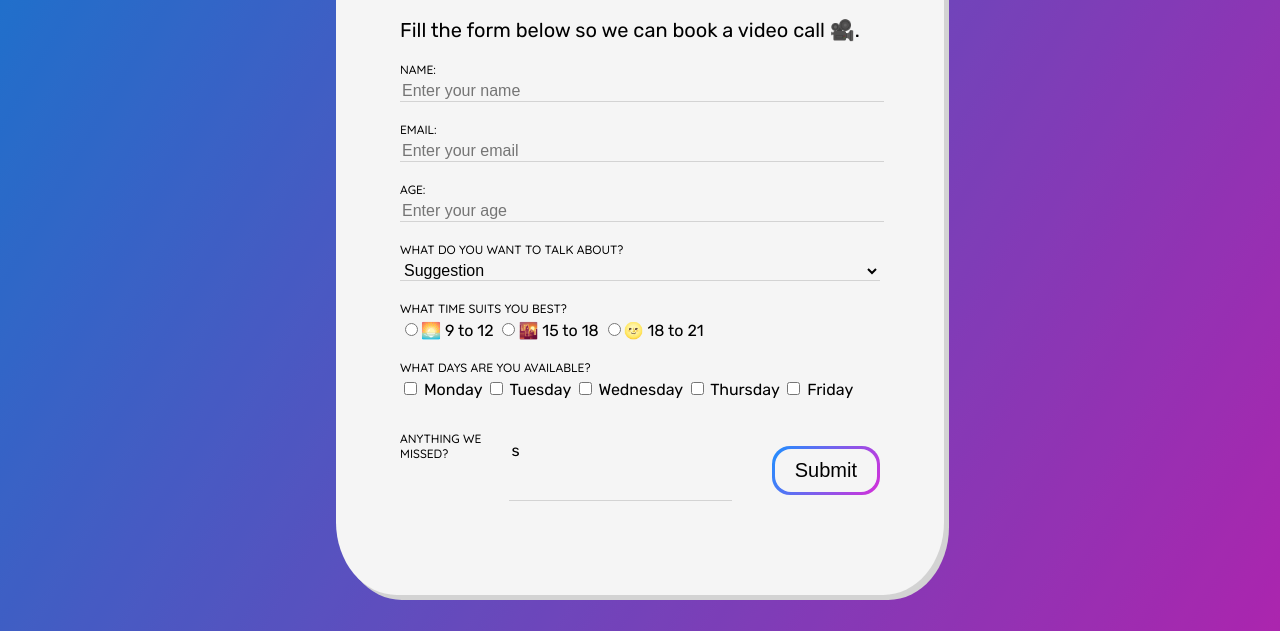
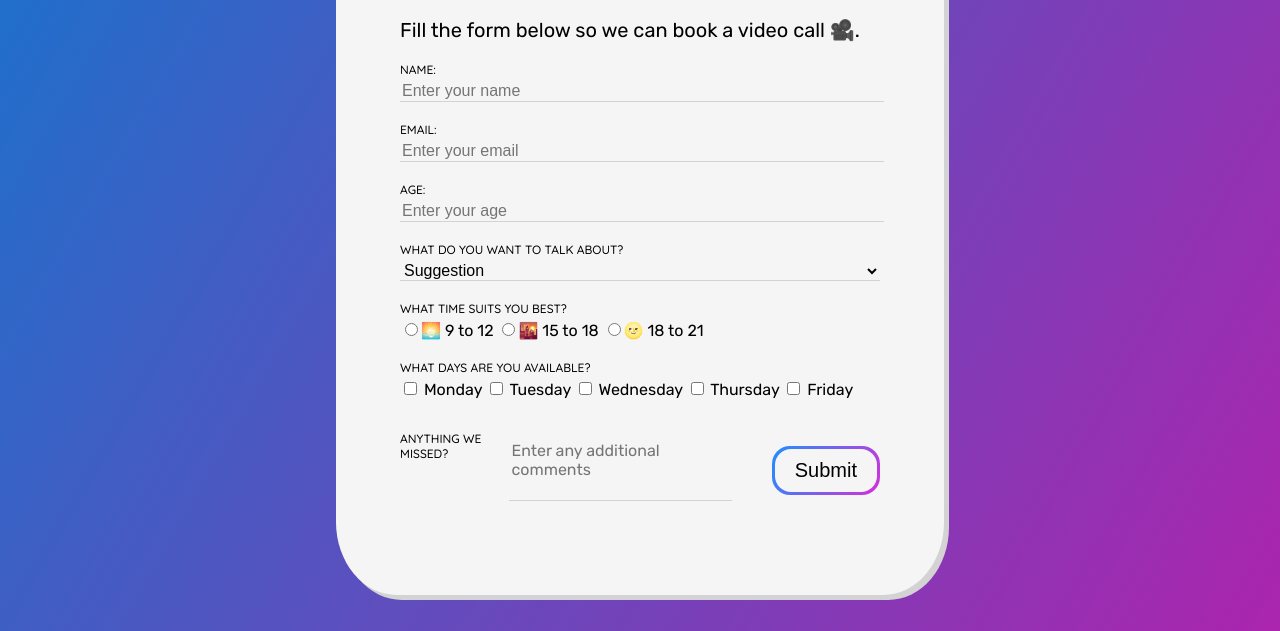
Before and after one commit to carlogs99/freeCodeCampSurveyForm, a plain HTML site: page index.html in a window 1280 px wide. Shown: the part 169-800 px from the top of the page. Drawn offline with Linux system fonts and the light colour scheme.

Commit message:
Fixed textarea typo that put in an unwanted placeholder

```diff
--- a/index.html
+++ b/index.html
@@ -74,8 +74,7 @@
             <div id="submit-area">
             <p id="textarea-label">Anything we missed?</p>
             <textarea name="comments" id="comments" cols="25" rows="3"
-                placeholder="Enter any additional comments">s
-            </textarea>
+                placeholder="Enter any additional comments"></textarea>
 
             <div id="button-wrap">
             <button type="submit" id="submit">Submit</button>
```
